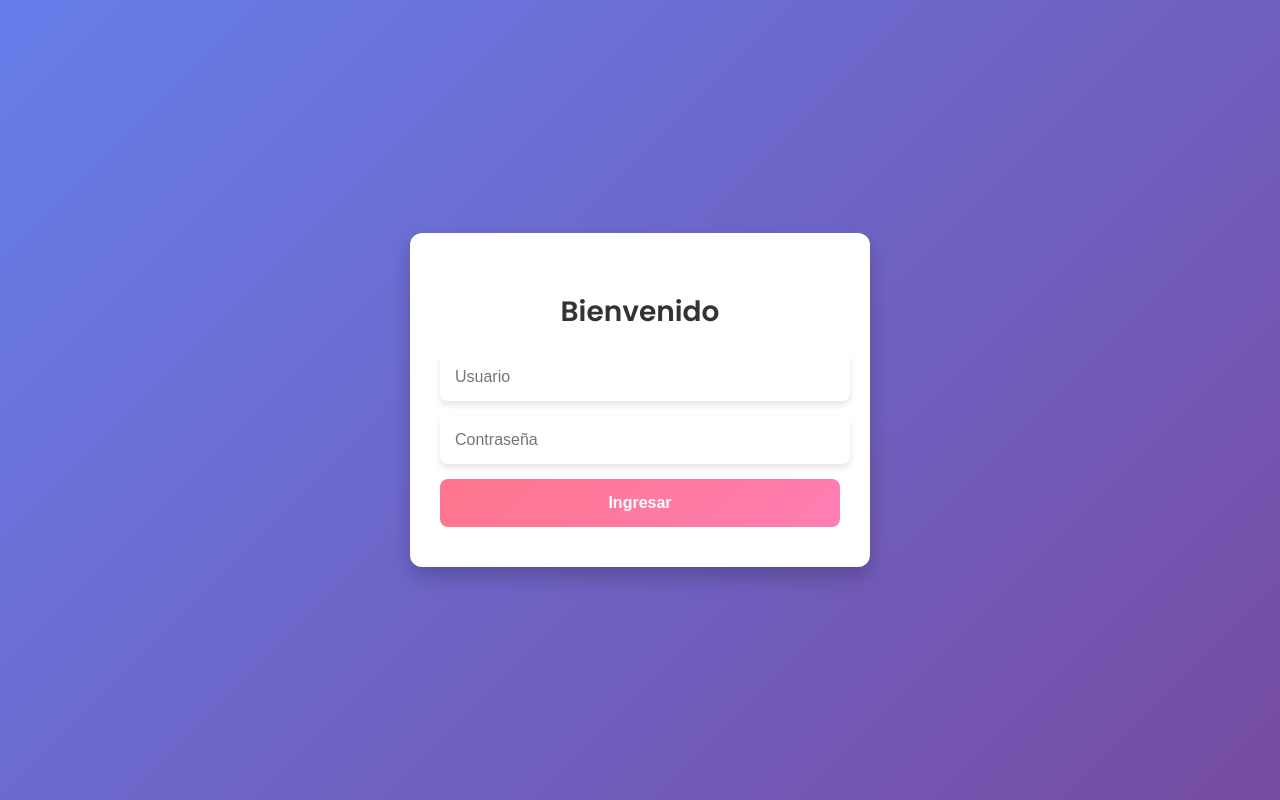
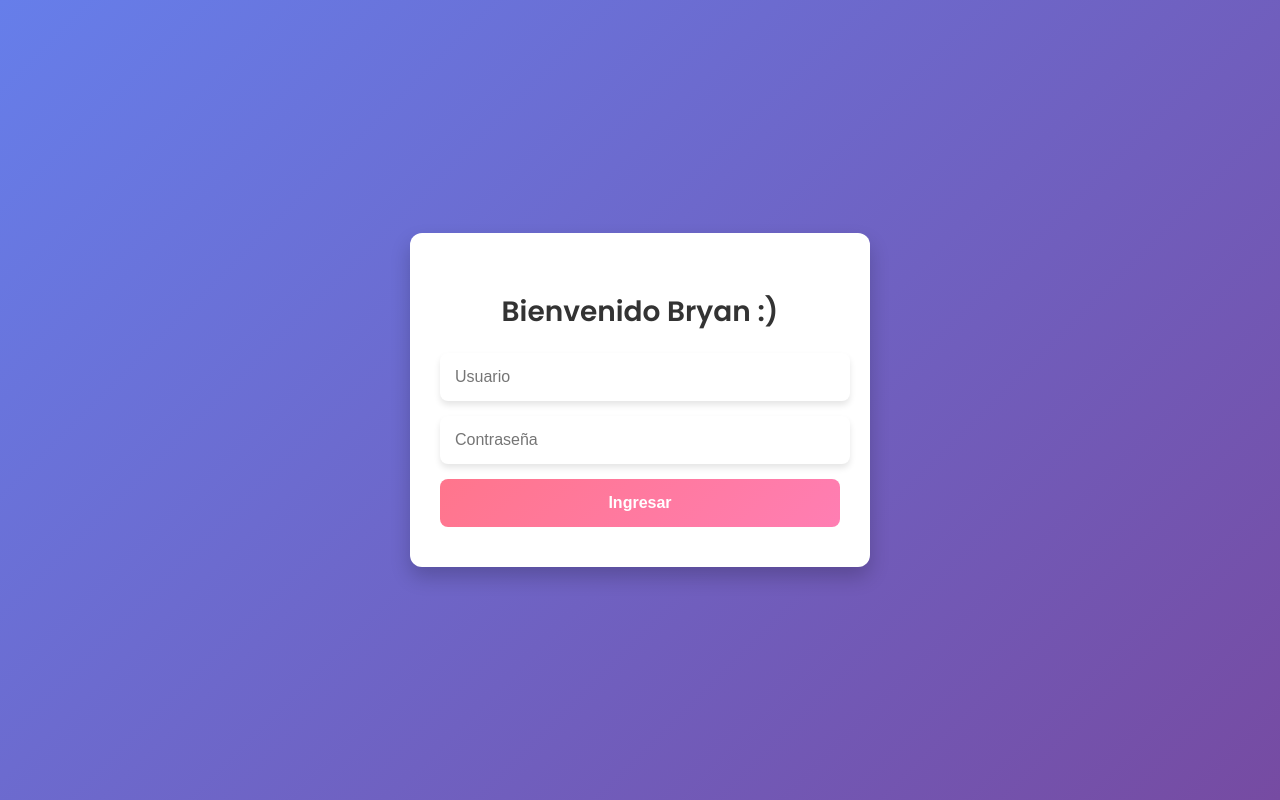
Before and after one commit to badbryan01/Contador, a plain HTML site: page index.html in a window 1280 px wide. Drawn offline with Linux system fonts and the light colour scheme.

Commit message:
Update index.html

```diff
--- a/index.html
+++ b/index.html
@@ -3,7 +3,7 @@
 <head>
     <meta charset="UTF-8">
     <meta name="viewport" content="width=device-width, initial-scale=1.0">
-    <title>Login Moderno</title>
+    <title>Login Bryan</title>
     <style>
         @import url('https://fonts.googleapis.com/css2?family=Poppins:wght@400;600&display=swap');
 
@@ -85,7 +85,7 @@
 <body>
 
     <div class="login-container">
-        <h1>Bienvenido</h1>
+        <h1>Bienvenido Bryan :)</h1>
         <div id="error-message" class="error">Credenciales incorrectas</div>
         <input type="text" id="username" placeholder="Usuario">
         <input type="password" id="password" placeholder="Contraseña">
```
